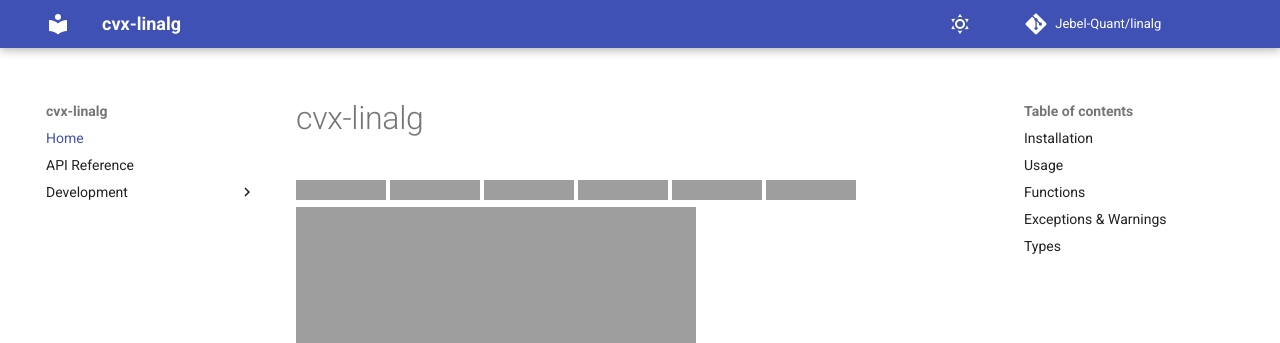
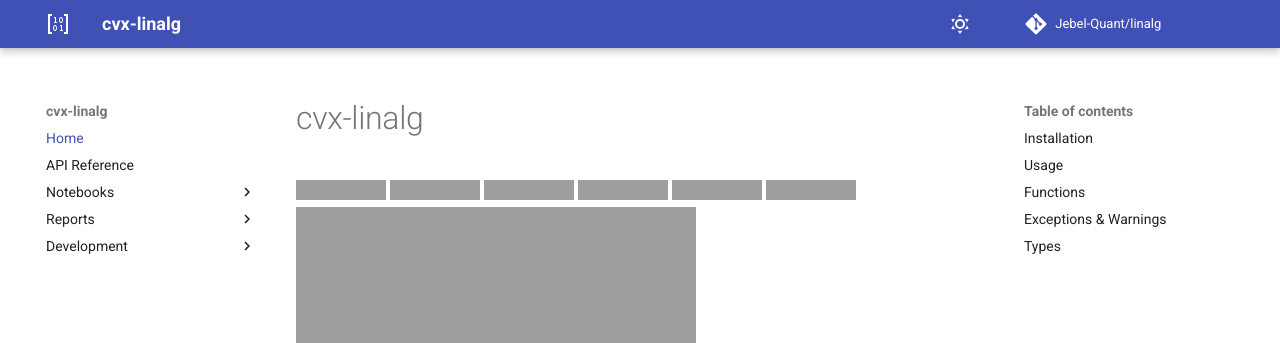
Before and after one commit to Jebel-Quant/linalg, an MkDocs documentation site: the page built from docs/index.md, in a window 1280 px wide. Shown: the top 343 px of the page. Built offline with MkDocs 1.6.1 and Material for MkDocs 9.7.7, drawn with Linux system fonts in a browser that asks for light colours; comment, search, counter and statistics services are not loaded; grey boxes are pictures that could not be loaded.

Commit message:
Improve mkdocs.yml: add notebooks/reports nav, matrix logo, src path
Co-Authored-By: Claude Sonnet 4.6 <noreply@anthropic.com>

```diff
--- a/mkdocs.yml
+++ b/mkdocs.yml
@@ -11,6 +11,14 @@ copyright: Copyright &copy; 2025–2026 Jebel Quant Research
 nav:
   - Home: index.md
   - API Reference: api.md
+  - Notebooks:
+    - End to End: notebooks/end_to_end.html
+    - Norms and Validity: notebooks/norms_and_validity.html
+  - Reports:
+    - Test Report: reports/html-report/report.html
+    - Coverage Report: reports/html-coverage/index.html
+    - Benchmark Report: reports/benchmarks/report.html
+    - Hypothesis Report: reports/hypothesis/report.html
   - Development:
     - Tests: development/TESTS.md
 
@@ -19,10 +27,15 @@ extra:
     - icon: fontawesome/brands/github
       link: https://github.com/Jebel-Quant/linalg
 
+theme:
+  icon:
+    logo: material/matrix
+
 plugins:
   - mkdocstrings:
       handlers:
         python:
+          paths: [src]
           options:
             docstring_style: google
             show_source: true
```
